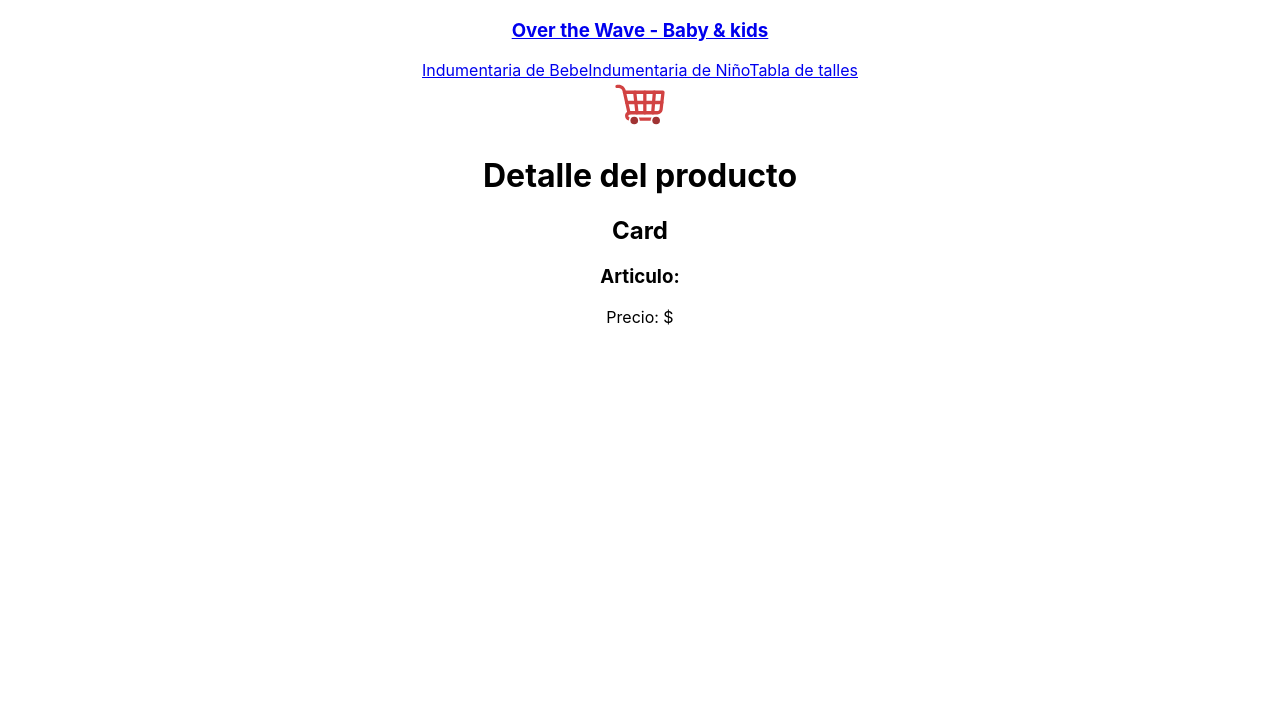
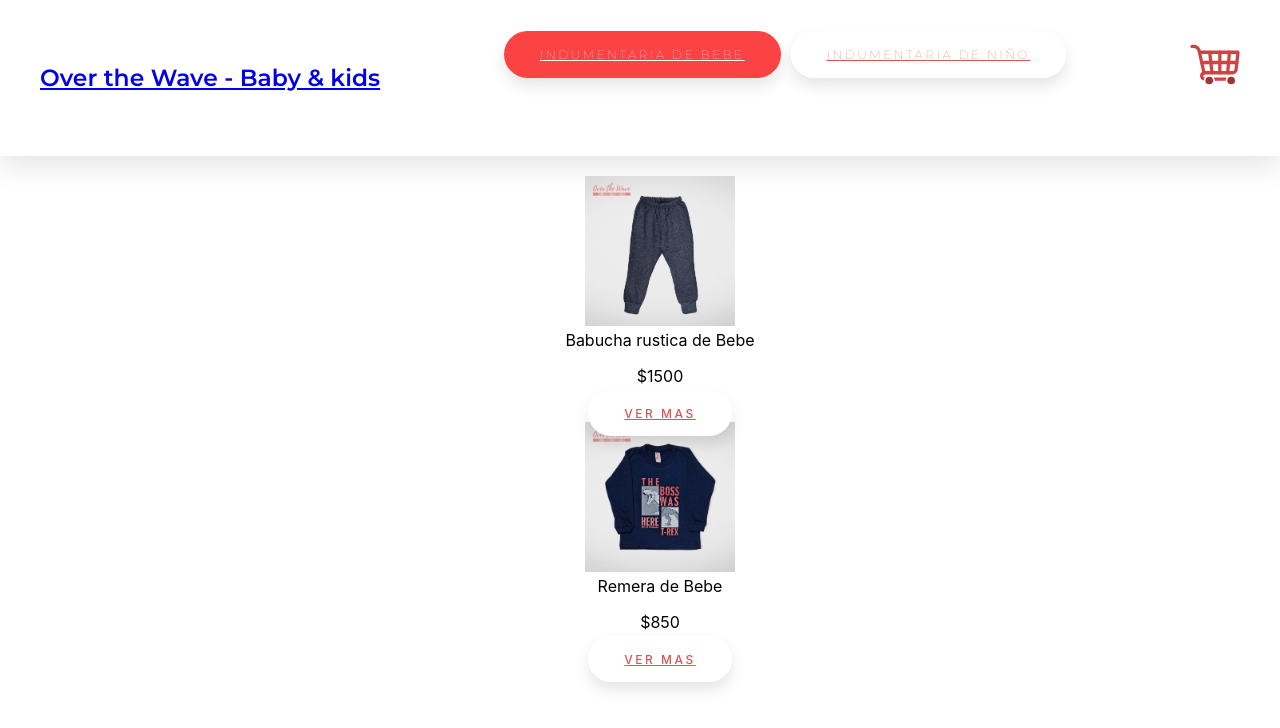
Before and after one commit to rlg1889/app-tienda-web-otw, a React (Create React App) app: page /categoria/bebe in a window 1280 px wide. Shown: the top 728 px of the page. Built offline with nearby package versions, Linux system fonts and the light colour scheme.

Commit message:
Agregando routes

```diff
--- a/src/App.js
+++ b/src/App.js
@@ -11,7 +11,7 @@ function App() {
         <NavBar/>
         <Routes>
           <Route path = '/' element={<ItemListContainer greeting= 'Bienvenido a nuestro Sitio Web'/>} />
-          <Route path = '/categoria/:categoriaID'element = {<ItemDetailContainer/>} />
+          <Route path = '/categoria/:categoriaID'element = {<ItemListContainer/>} />
           <Route path = '/detail/:productoID' element = {<ItemDetailContainer/>} />
         </Routes>
       </BrowserRouter>
--- a/src/Components/ItemListContainer/ItemListContainer.js
+++ b/src/Components/ItemListContainer/ItemListContainer.js
@@ -1,22 +1,48 @@
 import './ItemListContainer.css'
 import { useState, useEffect } from 'react'
-import { getProducto } from '../asyncmock'
+import { getProducto , getProductoCategoria} from '../asyncmock'
 import ItemList from '../ItemList/ItemList.js'
 import { useParams } from 'react-router-dom'
 
 const ItemListContainer = (props) => {
-    const[productos, setProductos]=useState([])
+    const [productos, setProductos]=useState([])
+    const [loading, setLoading] = useState(true)
+
+    const { categoriaID } = useParams ()
 
     useEffect(() =>{
-        getProducto().then(response =>{
-            setProductos(response)
-        })
-    }, [])
+        setLoading(true)
+
+        if(!categoriaID){
+            getProducto().then(response =>{
+                setProductos(response)
+            }).catch(error =>{
+                console.log(error)
+            }).finally(()=>{
+                setLoading(false)
+            })
+        } else {
+            getProductoCategoria(categoriaID).then(response =>{
+                setProductos(response)
+            }).catch(error =>{
+                console.log(error)
+            }).finally(()=>{
+                setLoading(false)
+            })
+        }
+    }, [categoriaID])
+
+    if(loading) {
+        return <h1>Cargando ...</h1>
+    }
 
     return (
         <section>
             <h1 className="Titulo">{props.greeting}</h1>
-            <ItemList productos={productos}/>
+            {productos.length > 0
+                ?<ItemList productos={productos}/>
+                : <h1>No hay productos.</h1>
+            }
         </section>
     )
 }
--- a/src/Components/NavBar/NavBar.css
+++ b/src/Components/NavBar/NavBar.css
@@ -1,4 +1,4 @@
-NavBar{
+nav{
     display:flex;
     justify-content: space-between;
     padding: 2em;
@@ -8,7 +8,7 @@ NavBar{
     color:#fb4343
 }
 
-button {
+.Option {
     position: relative;
     margin: 5px;
     padding: 1.3em 3em;
@@ -26,13 +26,21 @@ button {
     outline: none;
   }
 
-  button:hover {
+  .ActiveOption {
     background-color: #fb4343;
     box-shadow: 0px 15px 20px rgba(229, 46, 46, 0.393);
     color: #fff;
     transform: translateY(-7px);
+    position: relative;
+    margin: 5px;
+    padding: 1.3em 3em;
+    font-size: 12px;
+    text-transform: uppercase;
+    letter-spacing: 2.5px;
+    font-weight: 500;
+    border: none;
+    border-radius: 45px;
+    box-shadow: 0px 8px 15px rgba(0, 0, 0, 0.1);
+    transition: all 0.3s ease 0s;
+    outline: none;
   }
-
-  button:active {
-    transform: translateY(-1px);
-  }
--- a/src/Components/NavBar/NavBar.js
+++ b/src/Components/NavBar/NavBar.js
@@ -9,9 +9,9 @@ const NavBar = () =>{
                 <h3>Over the Wave - Baby & kids</h3>
             </Link>
             <div>
-                <Link to='/categoria/bebe'>Indumentaria de Bebe</Link>
-                <Link to='/categoria/nino'>Indumentaria de Niño</Link>
-                <Link>Tabla de talles</Link>
+                <NavLink to='/categoria/bebe' className={({ isActive }) => isActive ? 'ActiveOption' : 'Option'}>Indumentaria de Bebe</NavLink>
+                <NavLink to='/categoria/nino' className={({ isActive }) => isActive ? 'ActiveOption' : 'Option'}>Indumentaria de Niño</NavLink>
+                {/* <Link>Tabla de talles</Link> */}
             </div>
             <CartWidget/>
         </nav>
--- a/src/Components/asyncmock.js
+++ b/src/Components/asyncmock.js
@@ -18,7 +18,7 @@ export const getProducto = () => {
     return new Promise ((resolve, reject) => {
         setTimeout(() =>{
             resolve(productos)
-        }, 500)
+        }, 1000)
     })
 }
 
@@ -26,7 +26,7 @@ export const getProductoID = (id) => {
     return new Promise ((resolve, reject) => {
         setTimeout(() =>{
             resolve(productos.find(prod => prod.id === id))
-        }, 500)
+        }, 1000)
     })
 }
 
@@ -34,6 +34,6 @@ export const getProductoCategoria = (categoriaID) => {
     return new Promise ((resolve, reject) => {
         setTimeout(() =>{
             resolve(productos.filter(prod => prod.categoria === categoriaID))
-        }, 500)
+        }, 1000)
     })
 }
```
Also changed, not shown: 1 other file (tests, documents, lock files or other folders).
